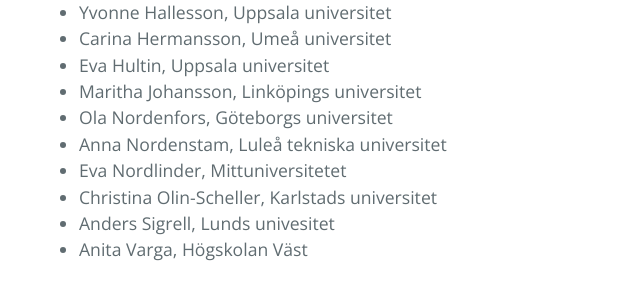
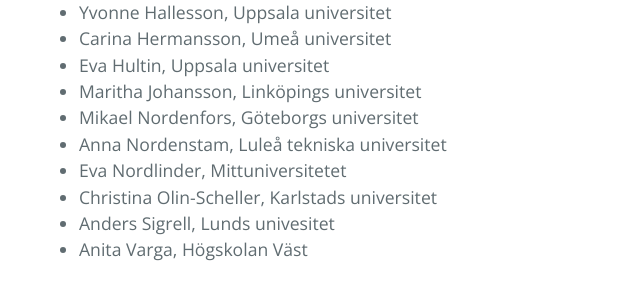
Before and after one commit to smdihemsida/smdihemsida.github.io, a Jekyll site: the page built from nätverket.md, in a window 1280 px wide. Shown: the part 1138-1438 px from the top of the page, without its empty margins (185-825 px from the left). Built offline with Jekyll 4.4.1, drawn with Linux system fonts in a browser that asks for light colours; our own code applies the rules of GitHub Pages for plain Markdown files.

Commit message:
Update nätverket.md

```diff
--- a/nätverket.md
+++ b/nätverket.md
@@ -21,7 +21,7 @@ I ledningen för nätverket SMDI finns en nätverksstyrelse. Inom nätverksstyre
 * Carina Hermansson, Umeå universitet
 * Eva Hultin, Uppsala universitet
 * Maritha Johansson, Linköpings universitet
-* Ola Nordenfors, Göteborgs universitet
+* Mikael Nordenfors, Göteborgs universitet
 * Anna Nordenstam, Luleå tekniska universitet
 * Eva Nordlinder, Mittuniversitetet
 * Christina Olin-Scheller, Karlstads universitet
```
